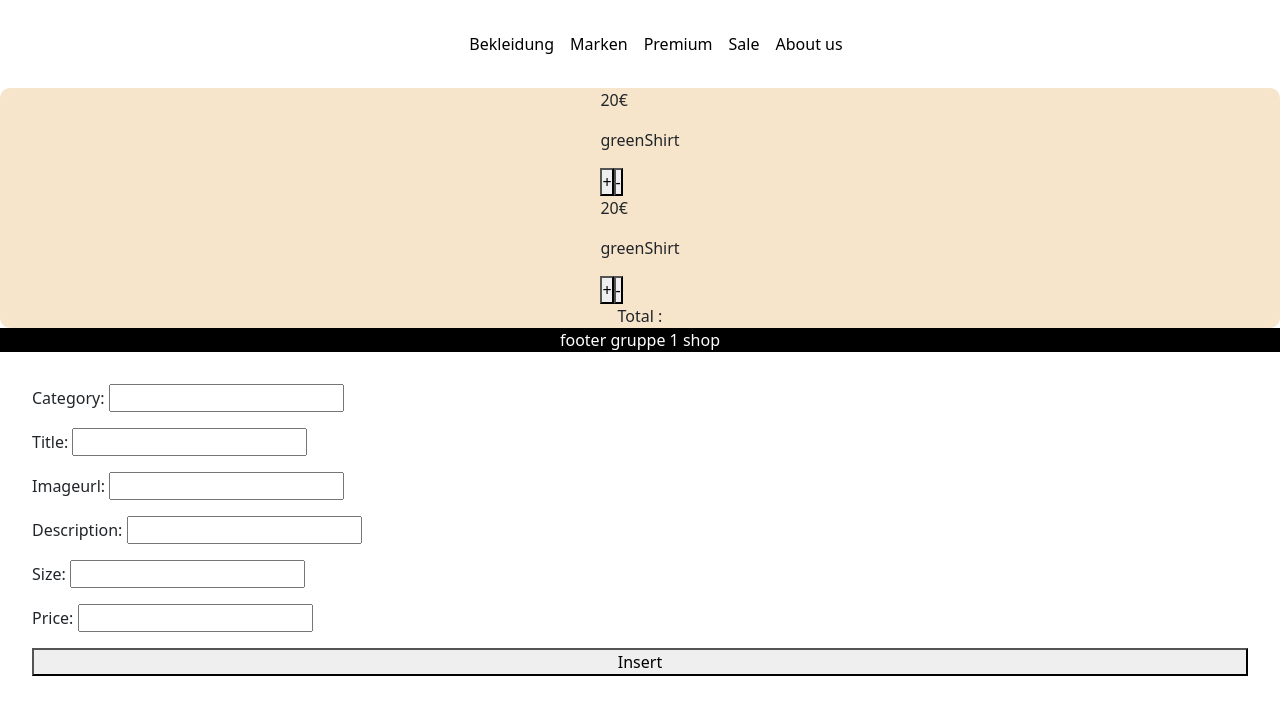
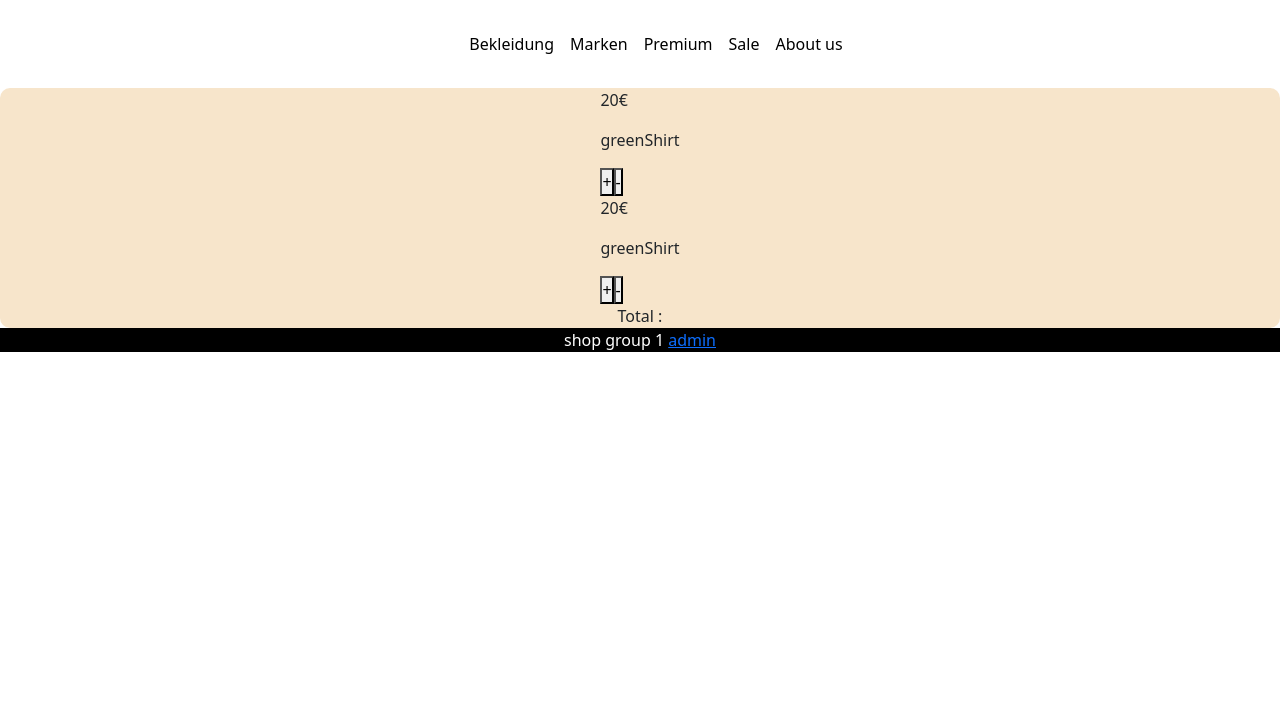
Before and after one commit to Gercai/shop, a React (Create React App) app: page /shoppingcart in a window 1280 px wide. Shown: the top 714 px of the page. Built offline with nearby package versions, Linux system fonts and the light colour scheme.

Commit message:
admin link to InsertForm

```diff
--- a/src/App.js
+++ b/src/App.js
@@ -31,9 +31,9 @@ function App() {
           path="/shoppingcart"
           element={<ShoppingCart cartItems={cartItems} />}
         ></Route>
+        <Route path="/admin" element={<InsertForm />}></Route>
       </Routes>
       <Footer />
-		<InsertForm />
     </div>
   );
 }
--- a/src/modules/Footer.jsx
+++ b/src/modules/Footer.jsx
@@ -1,8 +1,10 @@
+import { Link } from "react-router-dom";
+
 export const Footer = () => {
 
 	return (
 	  <footer>
-		  <div>footer gruppe 1 shop</div>
+		  <div>shop group 1 <Link to={`/admin/`}>admin</Link></div>
 	  </footer>
 	)
 }
--- a/src/modules/InsertForm.jsx
+++ b/src/modules/InsertForm.jsx
@@ -13,8 +13,8 @@ export const InsertForm = () => {
 	const handleSubmit = (e) => {
 	  e.preventDefault();
 	  axios
-		 .post(`${process.env.REACT_APP_SERVER_BASE_URL}/api/products`, product)
-		 .then((res) => navigate(`/product/${res.data.id}`))
+		 .post(`https://store-mockup-backend.onrender.com/api/items`, product)
+		 .then((res) => navigate(`/products/${res.data.id}`))
 		 .catch((e) => console.log(e));
 	};
 
@@ -45,7 +45,7 @@ export const InsertForm = () => {
 			</label>
 
 			<label>
-				Price: <input name="price" type="text" value="" onChange={handleChange}/>
+				Price: <input name="price" type="text" defaultValue="" onChange={handleChange}/>
 			</label>
 
 			<button type="submit">Insert</button>
```
